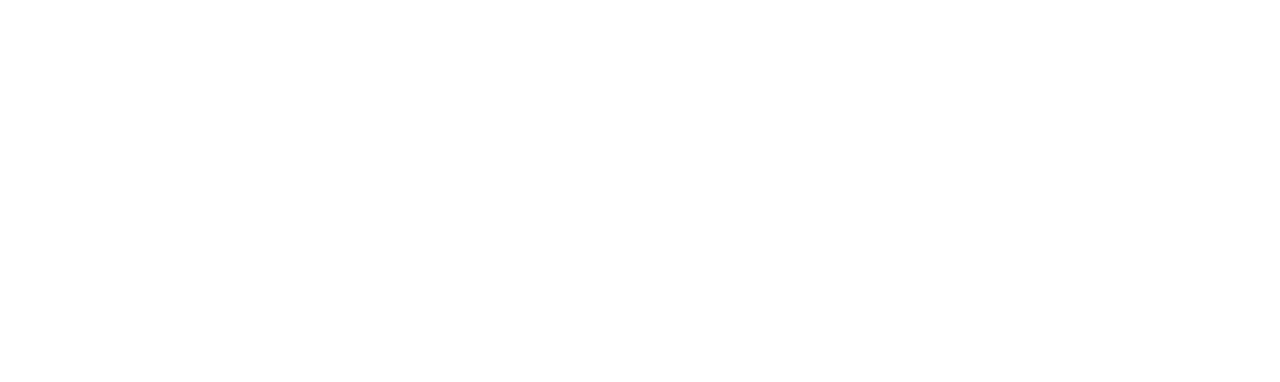
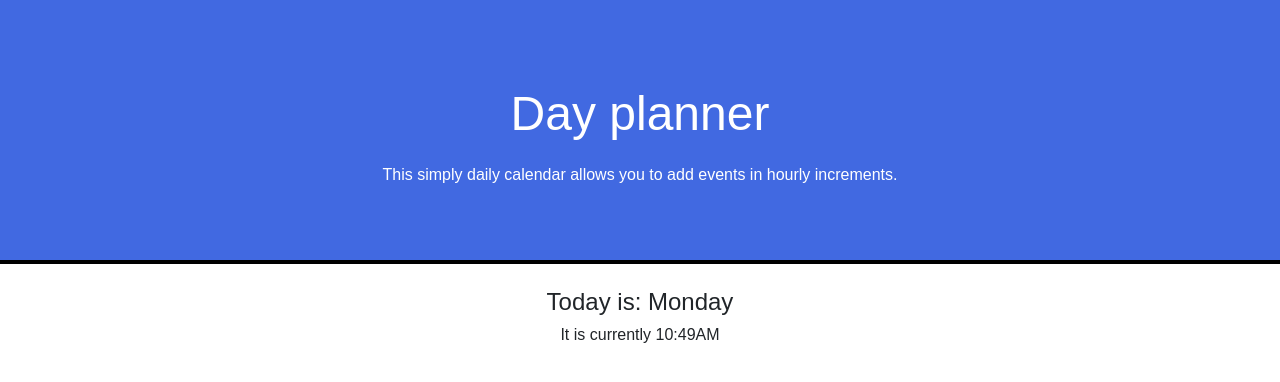
Before and after one commit to choonchy/day-planner, a plain HTML site: page index.html in a window 1280 px wide. Drawn offline with nearby package versions, Linux system fonts and the light colour scheme; a web font is replaced by a local one.

Commit message:
continual work on site

```diff
--- a/assets/css/style.css
+++ b/assets/css/style.css
@@ -0,0 +1,39 @@
+* {
+  font-family: "Fira Sans Condensed", sans-serif;
+}
+
+header {
+  display: flex;
+  flex-direction: column;
+  width: 100%;
+  height: 33vh;
+  padding: 1rem;
+  color: white;
+  background-color: royalblue;
+  justify-content: center;
+  border-bottom: 0.25rem solid black;
+  margin-bottom: 1.5rem;
+}
+
+header h1 {
+  margin: 1rem;
+  font-size: 3rem;
+  text-align: center;
+}
+
+header p {
+  text-align: center;
+  margin: 0.5rem;
+}
+
+main {
+  display: flex;
+  flex-direction: column;
+  width: 100%;
+  align-items: center;
+}
+
+main #current-day {
+  font-size: 1.5rem;
+  font-weight: 500;
+}
--- a/assets/script/script.js
+++ b/assets/script/script.js
@@ -0,0 +1,15 @@
+var currentDayEl = $("#current-day")
+var currentDay = ['Sunday', 'Monday', 'Tuesday', 'Wednesday', 'Thursday', 'Friday', 'Saturday']
+var currentTimeEl = $("#current-time")
+var currentTime = function() {
+    currentDayEl.text("Today is: " + currentDay[moment().isoWeekday()])
+    currentTimeEl.text("It is currently " + moment().format("h:mmA"))
+}
+
+currentTime()
+
+setInterval(currentTime, 100)
+
+console.log(currentDay[moment().isoWeekday()])
+
+var calendarContainer = $("#calendar-container")
--- a/index.html
+++ b/index.html
@@ -4,11 +4,30 @@
     <meta charset="UTF-8">
     <meta http-equiv="X-UA-Compatible" content="IE=edge">
     <meta name="viewport" content="width=device-width, initial-scale=1.0">
+    <link href="https://cdn.jsdelivr.net/npm/bootstrap@5.0.0-beta3/dist/css/bootstrap.min.css" rel="stylesheet"
+        integrity="sha384-eOJMYsd53ii+scO/bJGFsiCZc+5NDVN2yr8+0RDqr0Ql0h+rP48ckxlpbzKgwra6" crossorigin="anonymous">
+    <link rel="preconnect" href="https://fonts.gstatic.com">
+    <link href="https://fonts.googleapis.com/css2?family=Fira+Sans+Condensed:wght@200;300;500&display=swap" rel="stylesheet">
     <link type="text/css" rel="stylesheet" href="./assets/css/reset.css">
     <link type="text/css" rel="stylesheet" href="./assets/css/style.css">
+
     <title>Day Planner</title>
 </head>
 <body>
+    <header>
+        <h1>
+            Day planner
+        </h1>
+        <p>
+            This simply daily calendar allows you to add events in hourly increments.
+        </p>
+    </header>
+
+    <main>
+        <h2 id="current-day"></h2>
+        <h3 id="current-time"></h3>
+        <div id="calendar-contaimer" class="table"></div>
+    </main>
     <script
         type="text/javascript"
         src="https://cdnjs.cloudflare.com/ajax/libs/moment.js/2.27.0/moment.min.js">
```
